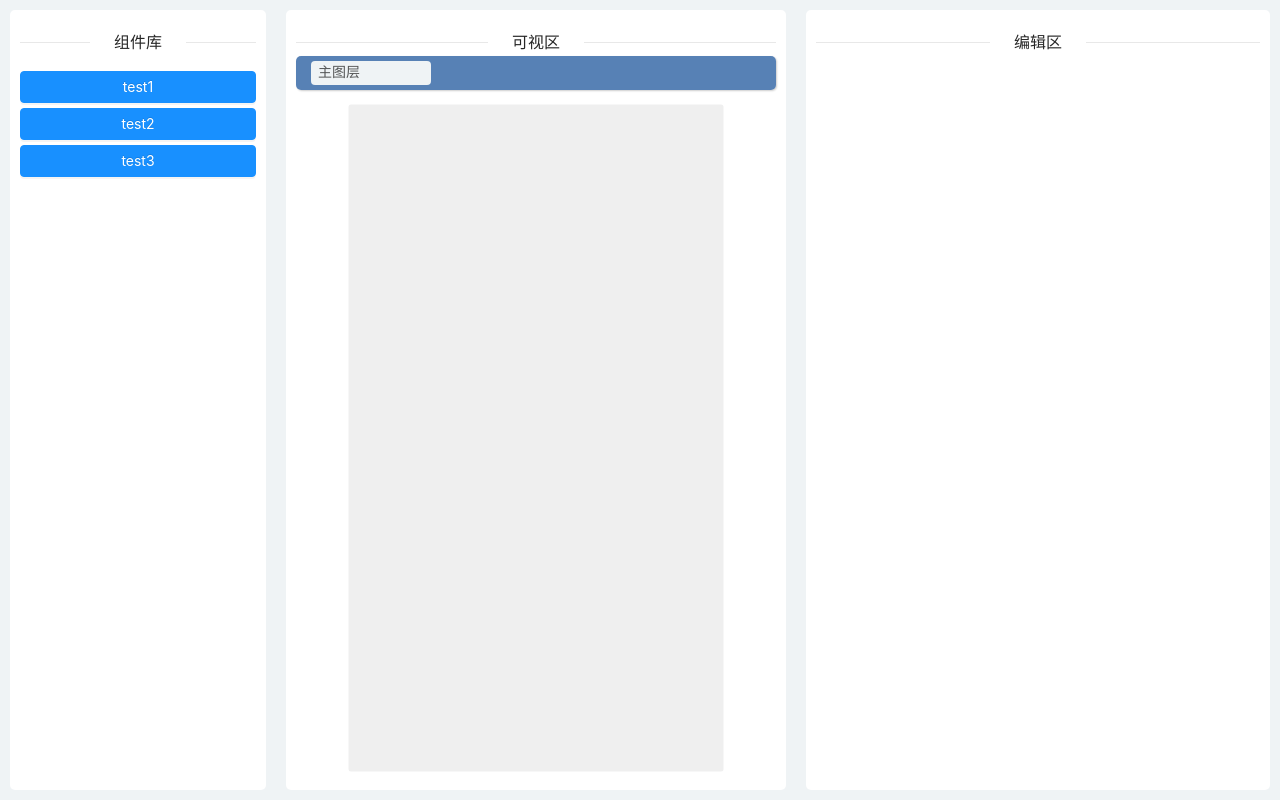
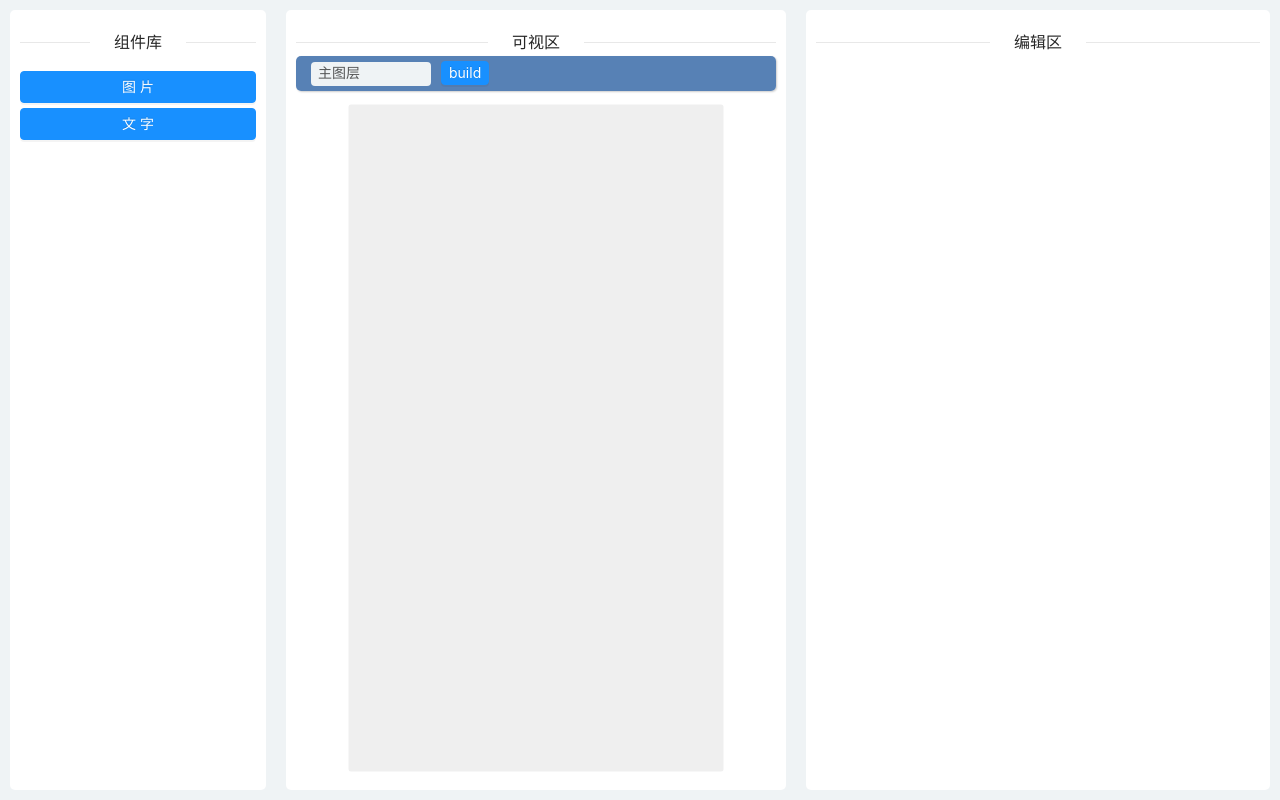
Before and after one commit to wwwK/brick-base, a Vue app: page / in a window 1280 px wide. Built offline with nearby package versions, Linux system fonts and the light colour scheme.

Commit message:
add: editor

```diff
--- a/app/App.vue
+++ b/app/App.vue
@@ -5,32 +5,14 @@
 </template>
 <script>
 import generator from './components/generator.vue';
+import testModules from './demo';
 export default {
   components: {
     generator
   },
   data() {
     return {
-      testModules: {
-        't1': {
-          packageName: 'test',
-          constructor: function() {
-           this.showName = 'test1'
-          },
-        },
-        't2': {
-          packageName: 'test',
-          constructor: function() {
-           this.showName = 'test2'
-          },
-        },
-        't3': {
-          packageName: 'test',
-          constructor: function() {
-           this.showName = 'test3'
-          },
-        },
-      }
+      testModules,
     }
   }
 }
--- /dev/null
+++ b/app/components/editor.vue
@@ -0,0 +1,45 @@
+<script>
+export default {
+  props: {
+    editor: {
+      type: Array,
+      default() {
+        return {};
+      }
+    },
+  },
+  data() {
+    return {
+      key: +new Date()
+    }
+  },
+  watch: {
+    editor() {
+      this.key = +new Date();
+    }
+  },
+  render(h) {
+    return this.editor.map(item => {
+      const { title, render } = item;
+      return (
+        <div>
+          <a-card hoverable bordered={false}>
+            <a-divider orientation="left">
+              <span style="font-size: 16px; color: #777">{ title }</span>
+            </a-divider>
+            <div key={this.key}>
+              { render(h) }
+            </div>
+          </a-card>
+        </div>
+      )
+    });
+  }
+}
+</script>
+
+<style lang="less" scoped>
+.editor {
+  width: 100%;
+}
+</style>
--- a/app/components/generator.vue
+++ b/app/components/generator.vue
@@ -3,25 +3,26 @@
     <section class="left">
       <a-divider>组件库</a-divider>
       <draggable
-        :list="Object.keys(modules)"
+        :list="modules"
         :group="{ name: 'components', pull: 'clone', put: false }"
         :clone="handleDraggableClone"
         @end="handleDraggablePickerEnd"
       >
         <picker
-          v-for="(name, i) in Object.keys(modules)"
-          :key="`${name}-${i}`"
-          :options="modules[name].constructor"
+          v-for="(m, i) in modules"
+          :key="`${m.name}-${i}`"
+          :name="m.name"
         ></picker>
       </draggable>
     </section>
     <section class="center">
       <a-divider>可视区</a-divider>
-      <div class="tools-bar">
+      <tool-bar-layout>
         <a-select :value='activeLayer' style="width: 120px" size="small">
           <a-select-option :value='0'>主图层</a-select-option>
         </a-select>
-      </div>
+        <a-button size='small' type="primary" @click="handleBuildClick">build</a-button>
+      </tool-bar-layout>
       <div class="phone-wrapper">
         <draggable
           v-show="activeLayer === 0"
@@ -38,7 +39,8 @@
               ref="module"
               :index='index'
               :selected="index===activeModuleIndex"
-              :config="item"
+              :component="item.ui"
+              :componentProps="item.state"
               @active="handleModuleActive"
               @delete="handleModuleDelete"
             />
@@ -48,6 +50,10 @@
     </section>
     <section class="right">
       <a-divider>编辑区</a-divider>
+      <editor
+        v-if="list[activeModuleIndex]"
+        :editor="list[activeModuleIndex].editor">
+      </editor>
     </section>
   </div>
 </template>
@@ -55,46 +61,49 @@
 <script>
 import picker from './picker.vue';
 import module from './module.vue';
+import editor from './editor.vue';
+import toolBarLayout from './toolBarLayout.vue';
 import draggable from 'vuedraggable';
 export default {
   components: {
     picker,
     module,
+    editor,
+    toolBarLayout,
     draggable
   },
   props: {
-    conf: {
-      type: Object,
-      default: () => null,
-    },
     modules: {
-      type: Object,
-      default: () => {}
+      type: Array,
+      default: () => []
     }
   },
   data() {
     return {
       list: [],
-      target: null,
       layers: [],
-      activeLater: 0,
       activeLayer: 0,
-      activeModuleIndex: 0,
+      activeModuleIndex: -1,
     }
   },
+  mounted() {},
   methods: {
+    handleBuildClick() {
+      console.log(this.list);
+    },
     handleModuleActive(index) {
       this.activeModuleIndex = index;
     },
     handleModuleDelete(index) {
       this.list.splice(index, 1);
+      const { activeModuleIndex } = this;
+      if(activeModuleIndex === index) {
+        this.activeModuleIndex = 0;
+      } else if(index < activeModuleIndex) {
+        this.activeModuleIndex -= 1;
+      }
     },
     handleDraggableClone(origin) {
-      console.log(origin);
-      // const { constructor, packageName } = this.modules[origin];
-      // const component = new constructor();
-      // component.setPackageName(packageName);
-      // const { name } = component;
       return origin;
     },
     handleDraggablePickerEnd(e) {
@@ -104,6 +113,14 @@ export default {
     handleDraggableModuleEnd(e) {
       const { newIndex, oldIndex } = e;
       if(newIndex === oldIndex) return;
+      const { activeModuleIndex } = this;
+      if(activeModuleIndex === oldIndex) {
+        this.activeModuleIndex = newIndex;
+      } else if(oldIndex < activeModuleIndex && newIndex >= activeModuleIndex) {
+        this.activeModuleIndex -= 1;
+      } else if(oldIndex > activeModuleIndex && newIndex <= activeModuleIndex) {
+        this.activeModuleIndex += 1;
+      }
     }
   }
 }
@@ -121,25 +138,15 @@ export default {
     margin: 10px;
     background: #ffffff;
     border-radius: 5px;
-    .tools-bar {
-      padding: 5px 15px;
-      border-radius: 5px;
-      margin-top: -15px;
-      .ant-select {
-        .ant-select-selection {
-          border: 0;
-          background: #eff3f5;
-        }
-      }
-      background: rgba(23, 81, 153, 0.72);
-      box-shadow: 1px 1px 2px rgb(0 0 0 / 20%);
-    }
+
   }
   .left {
+    min-width: 256px;
     width: 256px;
   }
   .center {
     position: relative;
+    min-width: 500px;
     width: 500px;
     display: flex;
     flex-direction: column;
@@ -165,6 +172,7 @@ export default {
   }
   .right {
     flex: 1;
+    overflow: hidden;
   }
 
 }
--- a/app/components/module.vue
+++ b/app/components/module.vue
@@ -2,7 +2,13 @@
 export default {
   name: 'module',
   props: {
-    config: {
+    component: {
+      type: Object,
+      default() {
+        return {}
+      }
+    },
+    componentProps: {
       type: Object,
       default() {
         return {}
@@ -17,28 +23,17 @@ export default {
       default: false
     }
   },
-  watch: {
-    selected(nVal) {
-      console.log(nVal);
-      this.$forceUpdate();
-    }
-  },
-  data() {
-    return {}
-  },
   methods: {
     handleModuleClick() {
-      console.log('handleModuleClick');
       this.$emit('active', this.index);
     },
-    handleCloseClick() {
+    handleCloseClick(e) {
+      e.stopPropagation();
       this.$emit('delete', this.index);
     }
   },
   render(h) {
-    console.log(this.selected);
-    const { component } = this.config;
-    const props = {};
+    const { component, componentProps } = this;
     const className = {
       module: true,
       selected: this.selected
@@ -48,7 +43,7 @@ export default {
         class={className}
         onClick={this.handleModuleClick}
       >
-        { component ? h(component, { props }) : 1111 }
+        { h(component, { props: componentProps }) }
         <span class="close" onClick={this.handleCloseClick}> x </span>
       </div>
     );
@@ -64,6 +59,8 @@ export default {
   .close {
     width: 30px;
     height: 30px;
+    font-size: 24px;
+    color: #f5222d;
     position: absolute;
     top: 0;
     right: 0;
@@ -72,6 +69,6 @@ export default {
   }
 }
 .selected {
-  border: 1px dashed #f5222d;
+  border: 2px dashed #f5222d;
 }
 </style>
--- a/app/components/picker.vue
+++ b/app/components/picker.vue
@@ -1,22 +1,21 @@
-<template>
-  <div class="picker">
-    <a-button type='primary' block>
-      {{ new options().showName }}
-    </a-button>
-  </div>
-</template>
-
 <script>
 export default {
   name: 'picker',
   props: {
-    options: {
-      type: Function,
-      default: () => {}
+    name: {
+      type: String,
+      default: 'defaultName'
     }
   },
-  mounted() {
-    console.log(new this.options());
+  render(h) {
+    const { name } = this;
+    return (
+      <div class="picker">
+        <a-button type='primary' block>
+          { name }
+        </a-button>
+      </div>
+    );
   }
 }
 </script>
--- /dev/null
+++ b/app/components/toolBarLayout.vue
@@ -0,0 +1,42 @@
+<script>
+export default {
+  render(h) {
+    const children = this.$slots.default;
+    return (
+      <div class="tools-bar">
+        {
+          children.map(child => {
+            return (
+              (
+                <div class="bar-item">
+                  { child }
+                </div>
+              )
+            )
+          })
+        }
+      </div>
+    );
+  }
+}
+</script>
+
+<style lang="less">
+.tools-bar {
+  padding: 5px 15px;
+  border-radius: 5px;
+  margin-top: -15px;
+  .ant-select {
+    .ant-select-selection {
+      border: 0;
+      background: #eff3f5;
+    }
+  }
+  background: rgba(23, 81, 153, 0.72);
+  box-shadow: 1px 1px 2px rgb(0 0 0 / 20%);
+  .bar-item {
+    display: inline-block;
+    margin-right: 10px;
+  }
+}
+</style>
--- /dev/null
+++ b/app/demo/image/image.vue
@@ -0,0 +1,21 @@
+<template>
+  <img class="image" :src="src" alt="">
+</template>
+
+<script>
+export default {
+  name: 'w-image',
+  props: {
+    src: {
+      type: String,
+      default: ''
+    }
+  }
+}
+</script>
+
+<style lang="less" scoped>
+.image {
+  width: 100%;
+}
+</style>
--- /dev/null
+++ b/app/demo/image/index.js
@@ -0,0 +1,17 @@
+import Image from './image.vue';
+
+const module = {
+  name: '图片',
+  ui: Image,
+  state: {
+    src: 'https://gimg2.baidu.com/image_search/src=http%3A%2F%2Fimg.zcool.cn%2Fcommunity%2F01f8f05e3bea98a80120a895744d18.jpg%401280w_1l_2o_100sh.jpg&refer=http%3A%2F%2Fimg.zcool.cn&app=2002&size=f9999,10000&q=a80&n=0&g=0n&fmt=jpeg?sec=1634526922&t=358bbcb33cb2d4bdc6804d1305ad8d12',
+  },
+  editor: [
+    {
+      title: '图片地址',
+      render: (h) => <a-input placeholder="请输入图片地址" defaultValue={module.state.src} onChange={e => module.state.src = e.target.value }></a-input>
+    }
+  ]
+};
+
+export default module;
--- /dev/null
+++ b/app/demo/index.js
@@ -0,0 +1,7 @@
+import image from './image';
+import text from './text';
+
+export default [
+  image,
+  text
+];
--- /dev/null
+++ b/app/demo/text/index.js
@@ -0,0 +1,17 @@
+import Text from './text.vue';
+
+const module = {
+  name: '文字',
+  ui: Text,
+  state: {
+    text: '中午吃点啥？'
+  },
+  editor: [
+    {
+      title: '文案',
+      render: (h) => <a-input placeholder="请输入文案" defaultValue={module.state.text} onChange={e => module.state.text = e.target.value  }></a-input>
+    }
+  ]
+};
+
+export default module;
--- /dev/null
+++ b/app/demo/text/text.vue
@@ -0,0 +1,23 @@
+<template>
+  <div class="text-container">{{ text }}</div>
+</template>
+
+<script>
+export default {
+  name: 'w-text',
+  props: {
+    text: {
+      type: String,
+      default: ''
+    }
+  },
+}
+</script>
+
+<style lang="less" scoped>
+.text-container {
+  padding: 10px;
+  font-size: 32px;
+  text-align: center;
+}
+</style>
```
